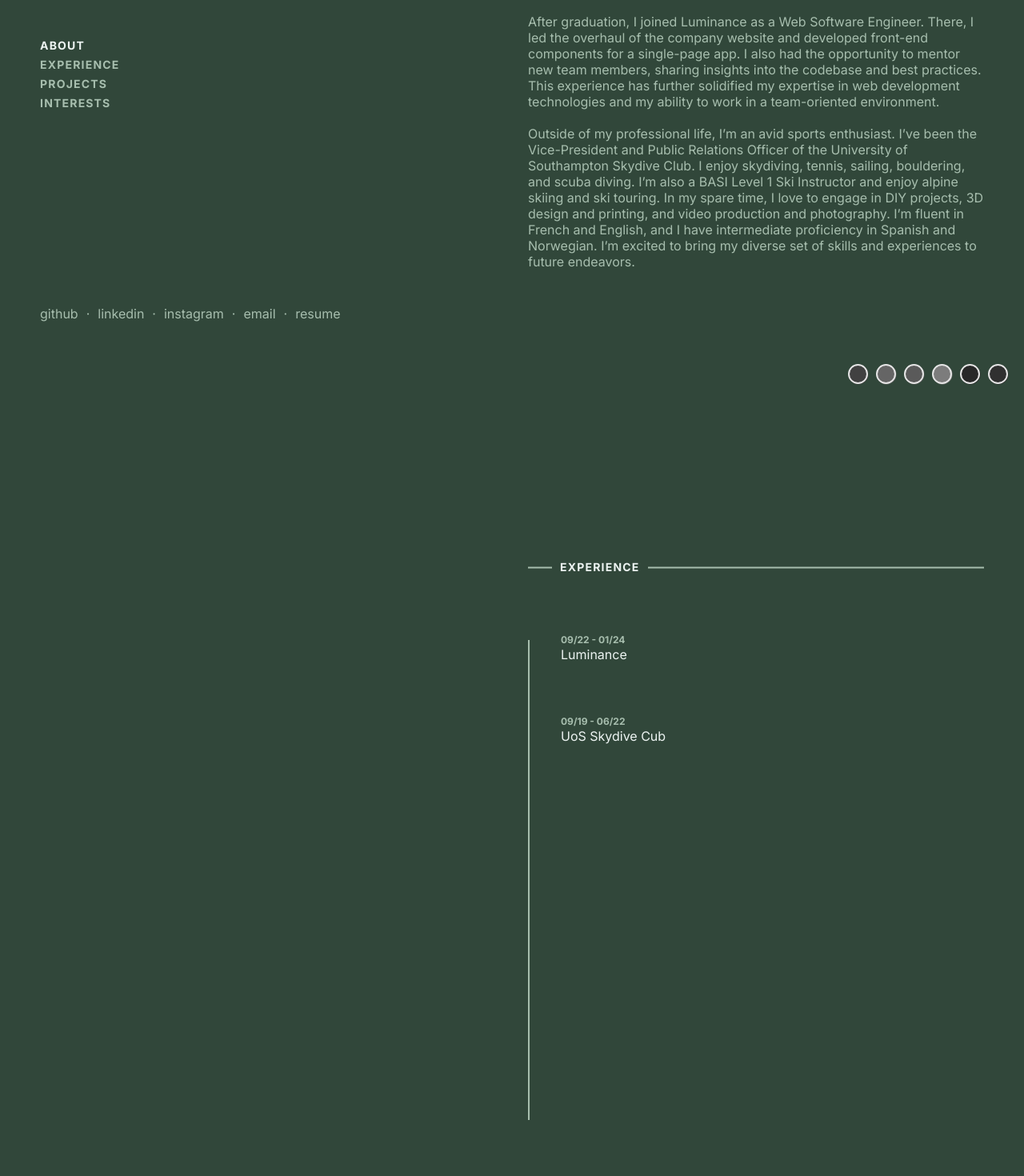
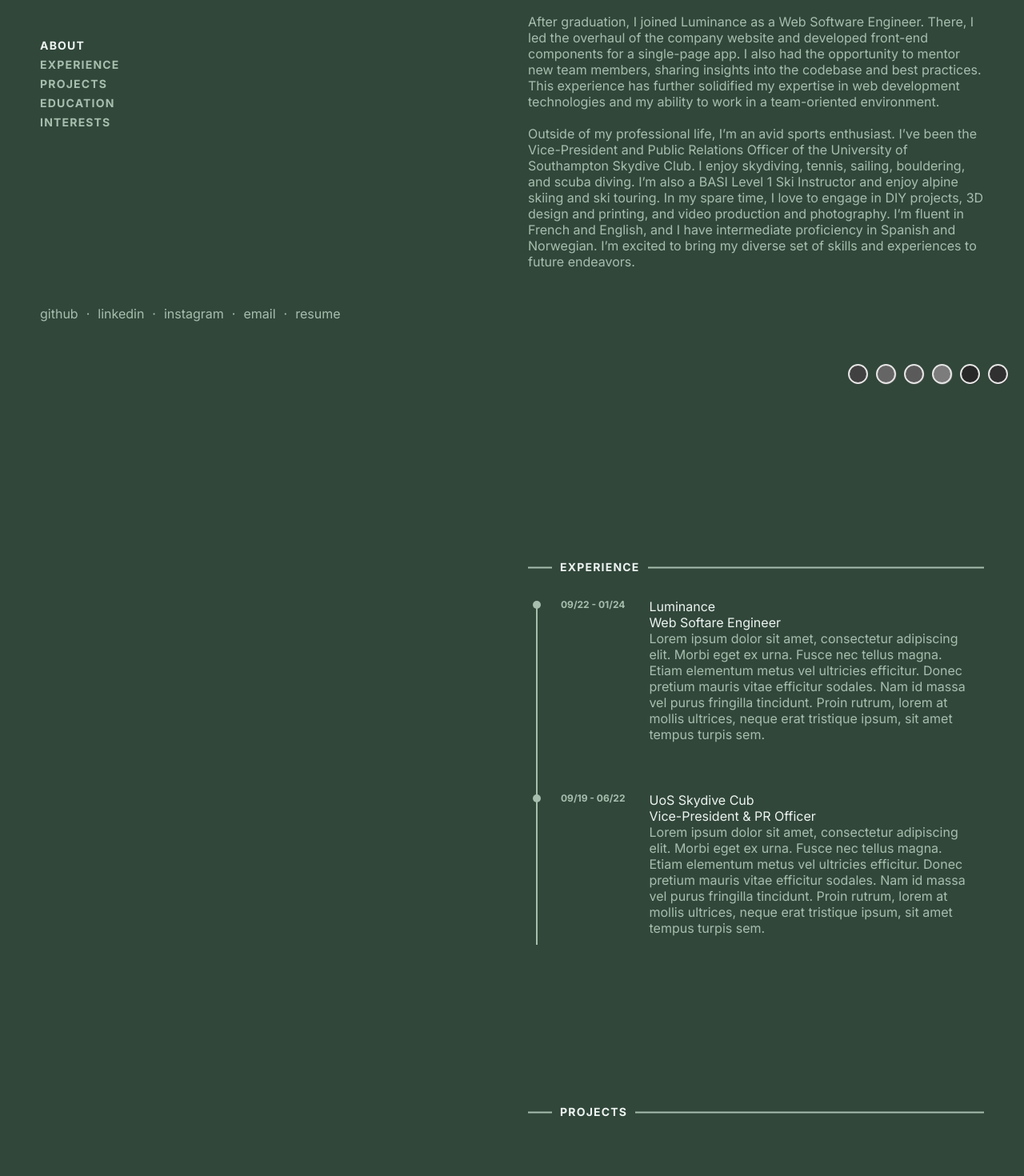
Before and after one commit to stecfrit/hadri1-v2, a React (Vite) app: page / in a window 1280 px wide. Shown: the part 300-1770 px from the top of the page at 80% size. Built offline with nearby package versions, Linux system fonts and the light colour scheme.

Commit message:
update to experience section

```diff
--- a/src/components/List.jsx
+++ b/src/components/List.jsx
@@ -4,6 +4,7 @@ import About from './List/About';
 import Experience from './List/Experience';
 import Projects from './List/Projects';
 import Interests from './List/Interests';
+import Education from './List/Education';
 
 export default function List() {
     return (
@@ -11,6 +12,7 @@ export default function List() {
             <About />
             <Experience />
             <Projects />
+            <Education />
             <Interests />
         </div>
     );
--- /dev/null
+++ b/src/components/List/Education.jsx
@@ -0,0 +1,9 @@
+import React from 'react';
+
+export default function Education() {
+    return (
+        <div id="Education" className="section">
+            <h3>Education</h3>
+        </div>
+    );
+}
--- a/src/components/List/Experience.jsx
+++ b/src/components/List/Experience.jsx
@@ -9,11 +9,16 @@ export default function Experience() {
         <div id="Experience" className="section">
             <div className="timeline"></div>
             <h3>Experience</h3>
-            {experiences.map((experience, key) => {
-                return(
-                    <ExperienceContainer experience = {experience} key = {key}/>
-                );
-            })}
+            <div className="experiences">
+                {experiences.map((experience, key) => {
+                    return (
+                        <ExperienceContainer
+                            experience={experience}
+                            key={key}
+                        />
+                    );
+                })}
+            </div>
         </div>
     );
 }
--- a/src/components/List/components/ExperienceContainer.jsx
+++ b/src/components/List/components/ExperienceContainer.jsx
@@ -1,11 +1,17 @@
-import React from 'react'
+import React from 'react';
 
 export default function ExperienceContainer({ experience }) {
-  return (
-    <div className="experience-container">
-        <div className="background"></div>
-        <span className='date'>{ experience.start } - { experience.end }</span>
-        <h4 className='company'>{ experience.company }</h4>
-    </div>
-  )
+    return (
+        <div className="experience-container">
+            <div className="background"></div>
+            <span className="date">
+                {experience.start} - {experience.end}
+            </span>
+            <div className="card-right">
+                <h4 className="company">{experience.company}</h4>
+                <span className="role">{experience.role}</span>
+                <p className="description">{experience.description}</p>
+            </div>
+        </div>
+    );
 }
--- a/src/components/Nav.jsx
+++ b/src/components/Nav.jsx
@@ -60,8 +60,20 @@ export default function Nav() {
                 </li>
                 <li>
                     <a
+                        href="#Education"
+                        className={
+                            activeSection === 'Education' ? 'active' : ''
+                        }
+                    >
+                        Education
+                    </a>
+                </li>
+                <li>
+                    <a
                         href="#Interests"
-                        className={activeSection === 'Interests' ? 'active' : ''}
+                        className={
+                            activeSection === 'Interests' ? 'active' : ''
+                        }
                     >
                         Interests
                     </a>
--- a/src/data/experiences.js
+++ b/src/data/experiences.js
@@ -4,7 +4,8 @@ export const experiences = [
         role: 'Web Softare Engineer',
         start: '09/22',
         end: '01/24',
-        description: 'Lorem ipsum dolor sit amet, consectetur adipiscing elit. Morbi eget ex urna. Fusce nec tellus magna. Etiam elementum metus vel ultricies efficitur. Donec pretium mauris vitae efficitur sodales. Nam id massa vel purus fringilla tincidunt. Proin rutrum, lorem at mollis ultrices, neque erat tristique ipsum, sit amet tempus turpis sem.',
+        description:
+            'Lorem ipsum dolor sit amet, consectetur adipiscing elit. Morbi eget ex urna. Fusce nec tellus magna. Etiam elementum metus vel ultricies efficitur. Donec pretium mauris vitae efficitur sodales. Nam id massa vel purus fringilla tincidunt. Proin rutrum, lorem at mollis ultrices, neque erat tristique ipsum, sit amet tempus turpis sem.',
         skills: ['Backbone.js', 'Git', 'PostgreSQL'],
     },
     {
@@ -12,7 +13,8 @@ export const experiences = [
         role: 'Vice-President & PR Officer',
         start: '09/19',
         end: '06/22',
-        description: 'Lorem ipsum dolor sit amet, consectetur adipiscing elit. Morbi eget ex urna. Fusce nec tellus magna. Etiam elementum metus vel ultricies efficitur. Donec pretium mauris vitae efficitur sodales. Nam id massa vel purus fringilla tincidunt. Proin rutrum, lorem at mollis ultrices, neque erat tristique ipsum, sit amet tempus turpis sem.',
+        description:
+            'Lorem ipsum dolor sit amet, consectetur adipiscing elit. Morbi eget ex urna. Fusce nec tellus magna. Etiam elementum metus vel ultricies efficitur. Donec pretium mauris vitae efficitur sodales. Nam id massa vel purus fringilla tincidunt. Proin rutrum, lorem at mollis ultrices, neque erat tristique ipsum, sit amet tempus turpis sem.',
         skills: ['Backbone.js', 'Git', 'PostgreSQL'],
     },
 ];
--- a/src/styles/experience.scss
+++ b/src/styles/experience.scss
@@ -1,28 +1,37 @@
-#Experience {
+#Experience.section {
     display: flex;
     flex-direction: column;
-    gap: 4rem;
     position: relative;
-    // overflow: hidden;
+    overflow: hidden;
+    $timeline-offset: 1rem;
+    min-height: 0;
     .timeline {
         position: absolute;
         width: 2px;
         height: 100%;
         background: $text-color-alt;
-        margin-top: 10rem;
+        margin-top: 5.3rem;
+        margin-left: $timeline-offset;
     }
-}
+    .experiences {
+        display: flex;
+        flex-direction: column;
+        gap: 4rem;
         .experience-container {
             border: 1px solid transparent;
             position: relative;
             padding: 1rem;
-    margin-left: 3rem;
+            $margin-left: 3rem;
+            margin-left: $margin-left;
+            display: flex;
+            gap: 3rem;
             .date {
                 text-transform: uppercase;
                 letter-spacing: -0px;
                 font-weight: 700;
                 font-size: $font-size-small;
                 color: $text-color-alt;
+                min-width: fit-content;
             }
             &:hover {
                 .background {
@@ -39,4 +48,17 @@
                 position: absolute;
                 opacity: 10%;
             }
+            &::before {
+                content: '';
+                position: absolute;
+                left: calc($timeline-offset - $margin-left);
+                top: 1.3rem;
+                width: 10px;
+                height: 10px;
+                background: $text-color-alt;
+                border-radius: 100%;
+                transform: translateX(-50%);
             }
+        }
+    }
+}
```
Lines whose indentation alone changed are shown as unchanged.
